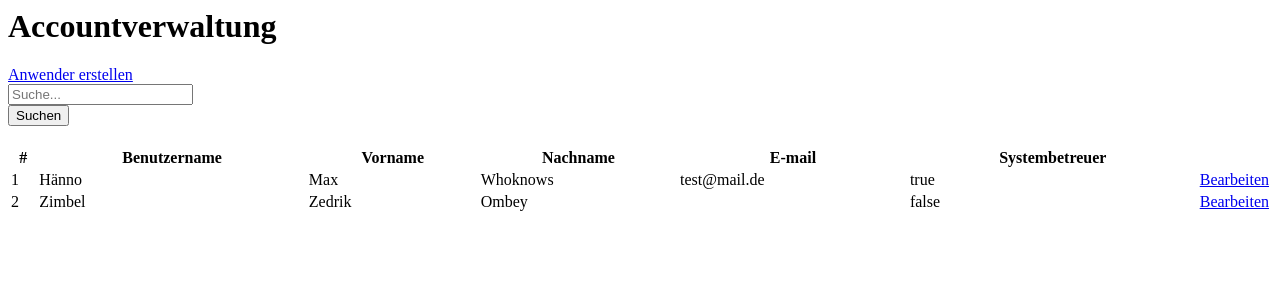
After one commit to hubmabach/IF11FG1-DATASOL, a PHP site: template src/pages/users.php in a window 1280 px wide. The commit adds this page. Shown: the top 300 px of the page. Run offline with PHP 8.4, Linux system fonts and the light colour scheme; the template is opened without the code that fills it, so the values that code supplies are empty.

Commit message:
userlist

```diff
--- /dev/null
+++ b/src/pages/users.php
@@ -0,0 +1,55 @@
+
+<?php
+    /**
+     * Anzeige und Verwaltung der Account für die Software
+     * Hinzufügen und Anpassen der Anwender-Daten
+     */
+
+?>
+    <h1>Accountverwaltung</h1>
+
+  <div  class="container" >
+    <div class="card">
+        <div class="card-body">
+
+        <?php
+    $tableConfig = array(
+        'columns' => array(
+            'UserId' => '#',
+            'UserName' => 'Benutzername',
+            'UserFirstname' => 'Vorname',
+            'UserLastname' => 'Nachname',
+            'UserEmail' => 'E-mail',
+            'isAdmin' => 'Systembetreuer'
+        ),
+        'idColumn' => 'UserId',
+        'result' => array(
+            array(
+            'UserId' => '1',
+            'UserName' => 'Hänno',
+            'UserFirstname' => 'Max',
+            'UserLastname' => 'Whoknows',
+            'UserEmail' => 'test@mail.de',
+            // todo: need checkbox to display true false value
+            'isAdmin' => 'true',
+            ),
+            array(
+            'UserId' => '2',
+           'UserName' => 'Zimbel',
+           'UserFirstname' => 'Zedrik',
+           'UserLastname' => 'Ombey',
+           'UserEmail' => '',
+           'isAdmin' => 'false',
+           ),
+
+        ),
+        'singularName' => 'Anwender',
+
+    );
+
+    include_once('./templates/table.php');
+?>
+
+        </div>
+    </div>
+</div>
--- a/src/templates/table.php
+++ b/src/templates/table.php
@@ -39,9 +39,9 @@
         </thead>
         <tbody>
         <?php
-            // TODO: Zur Datenbankabfrage wechseln
-            // while ($row = mysqli_fetch_assoc($tableConfig['result'])):
-            foreach ($tableConfig['data'] as $row):
+        // TODO: Zur Datenbankabfrage wechseln
+        //while ($row = mysqli_fetch_assoc($tableConfig['result'])):
+            foreach ($tableConfig['result'] as $row):
         ?>
             <tr>
                 <?php foreach ($tableConfig['columns'] as $columnName => $label): ?>
```
